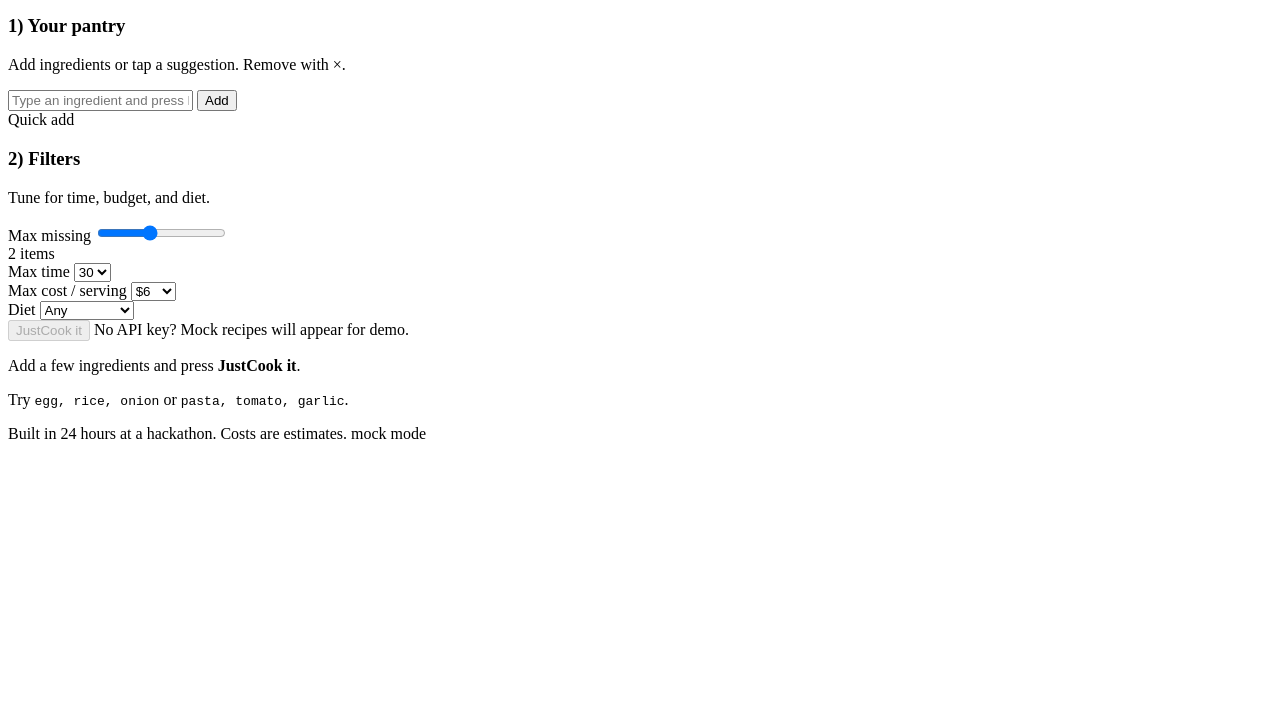
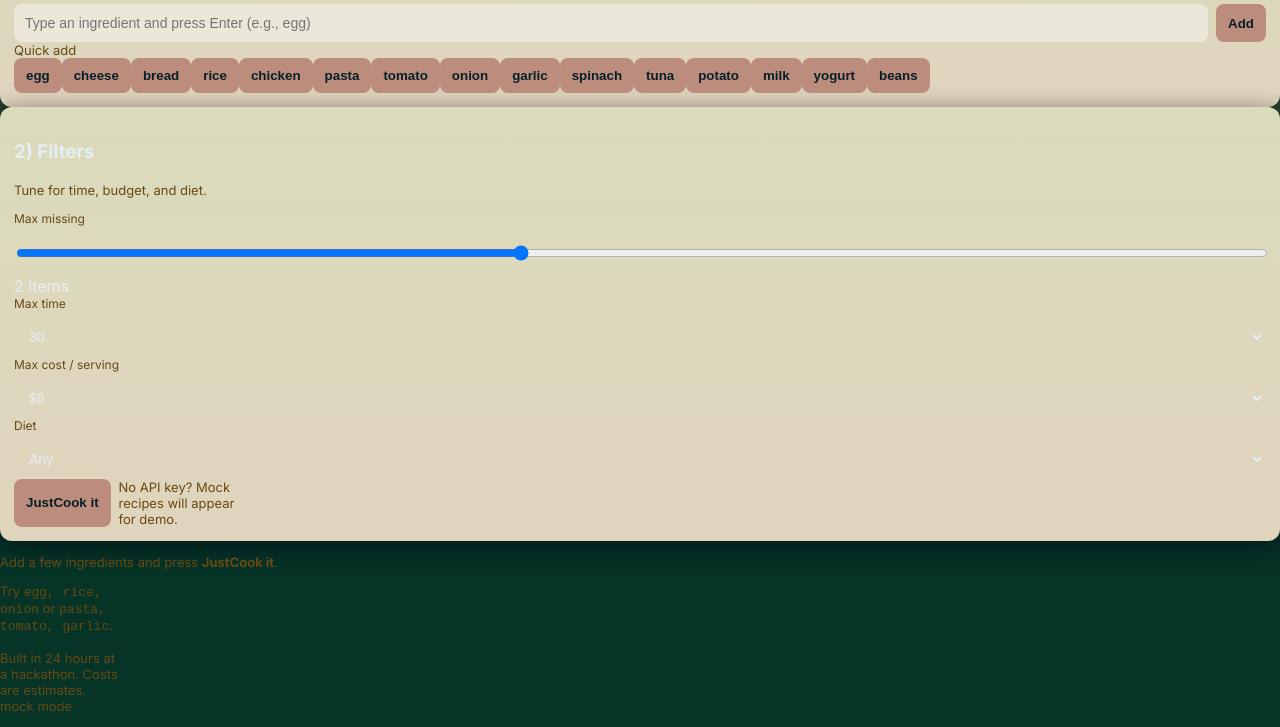
Before and after one commit to JINIPPYBASILE/JUSTCOOK, a plain HTML site: page index.html in a window 1280 px wide. Shown: the part 273-1000 px from the top of the page. Before the commit the page ends 800 px from the top, so only its background shows below. Drawn offline with Linux system fonts and the light colour scheme.

Commit message:
Most recent

```diff
--- a/index.html
+++ b/index.html
@@ -6,7 +6,7 @@
   <title>JustCook — Pantry → Meal in seconds</title>
   <link rel="preconnect" href="https://fonts.gstatic.com" crossorigin>
   <link href="https://fonts.googleapis.com/css2?family=Inter:wght@400;500;600;700;800&display=swap" rel="stylesheet">
-  <link rel="stylesheet" href="styles.css"/>
+  <link rel="stylesheet" href="style.css"/>
 </head>
 <body>
   <!-- Top Hero -->
@@ -116,6 +116,6 @@
     </div>
   </footer>
 
-  <script src="app.js"></script>
+  <script src="/js/justcook.js"></script>
 </body>
 </html>
```
